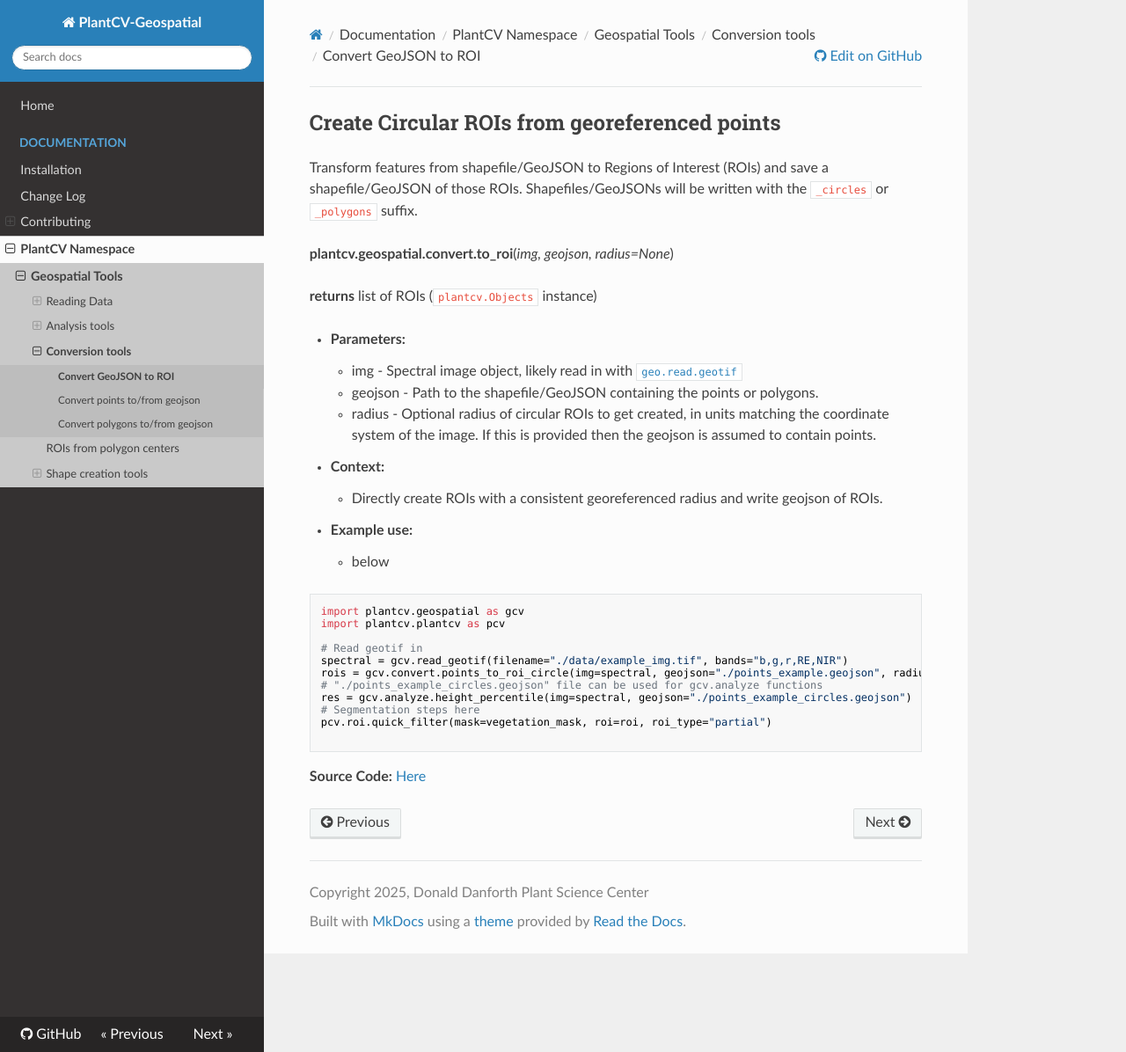
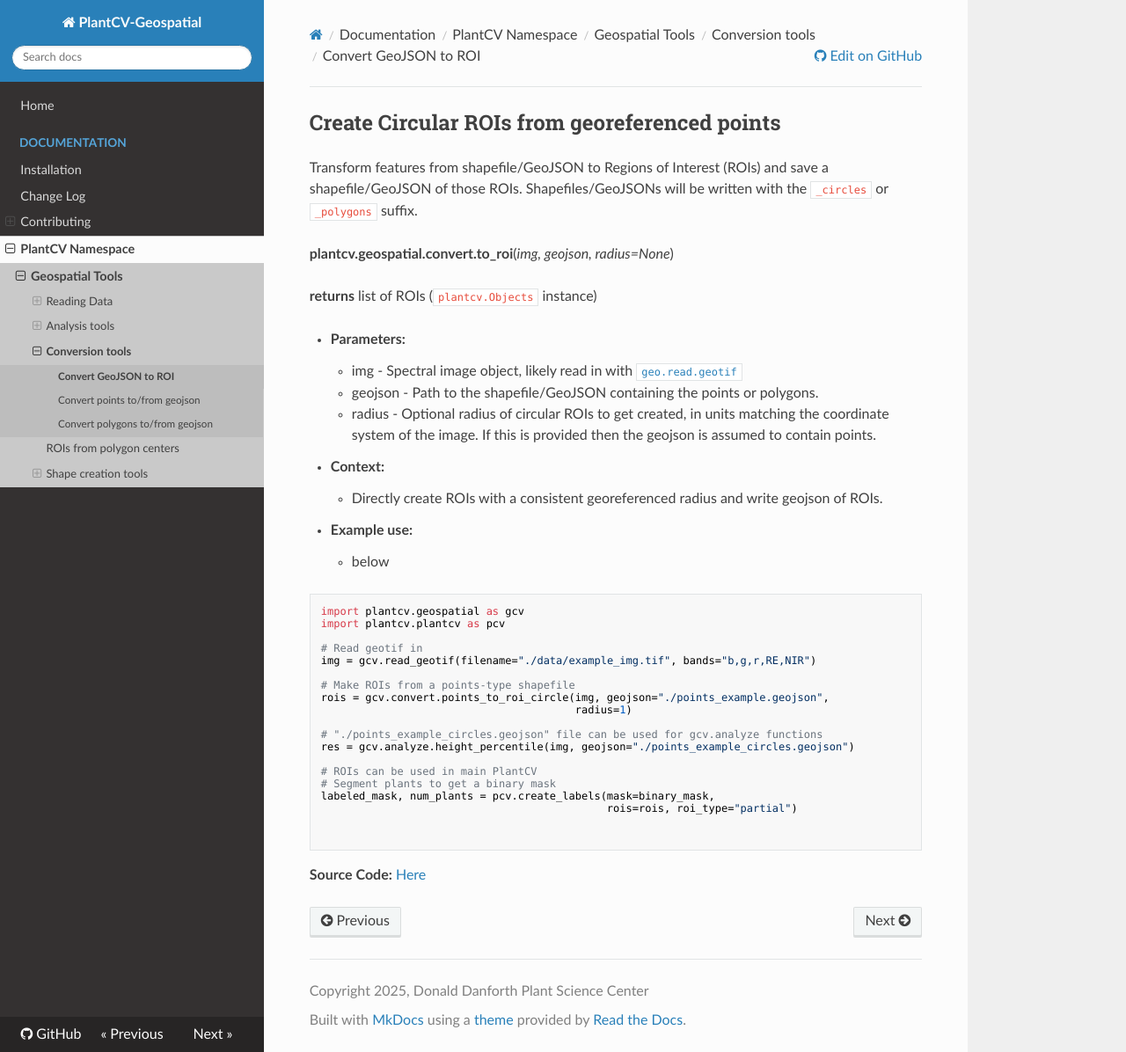
Before and after one commit to danforthcenter/plantcv-geospatial, an MkDocs documentation site: the page built from docs/to_roi.md, in a window 1280 px wide and 1196 px high. Shown: the whole window at 88% size. Built offline with MkDocs 1.6.1, drawn with Linux system fonts in a browser that asks for light colours; nearby versions of some CDN libraries.

````diff
--- a/docs/to_roi.md
+++ b/docs/to_roi.md
@@ -24,12 +24,20 @@ import plantcv.geospatial as gcv
 import plantcv.plantcv as pcv
 
 # Read geotif in
-spectral = gcv.read_geotif(filename="./data/example_img.tif", bands="b,g,r,RE,NIR")
-rois = gcv.convert.points_to_roi_circle(img=spectral, geojson="./points_example.geojson", radius=1)
+img = gcv.read_geotif(filename="./data/example_img.tif", bands="b,g,r,RE,NIR")
+
+# Make ROIs from a points-type shapefile
+rois = gcv.convert.points_to_roi_circle(img, geojson="./points_example.geojson",
+                                        radius=1)
+
 # "./points_example_circles.geojson" file can be used for gcv.analyze functions
-res = gcv.analyze.height_percentile(img=spectral, geojson="./points_example_circles.geojson")
-# Segmentation steps here
-pcv.roi.quick_filter(mask=vegetation_mask, roi=roi, roi_type="partial")
+res = gcv.analyze.height_percentile(img, geojson="./points_example_circles.geojson")
+
+# ROIs can be used in main PlantCV
+# Segment plants to get a binary mask
+labeled_mask, num_plants = pcv.create_labels(mask=binary_mask,
+                                             rois=rois, roi_type="partial")
+
 
 ```
 
````
Also changed, not shown: docs/changelog.md (+2 -2 lines), 1 other file.
